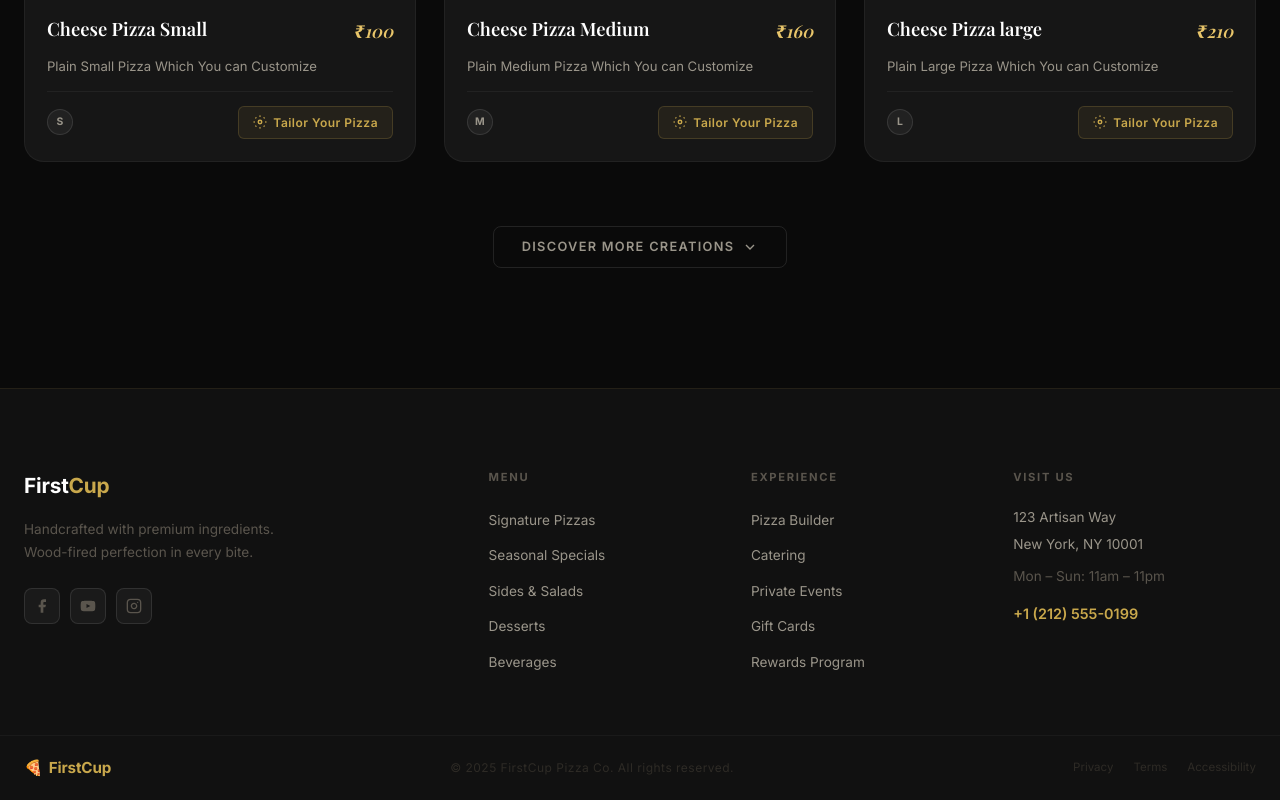
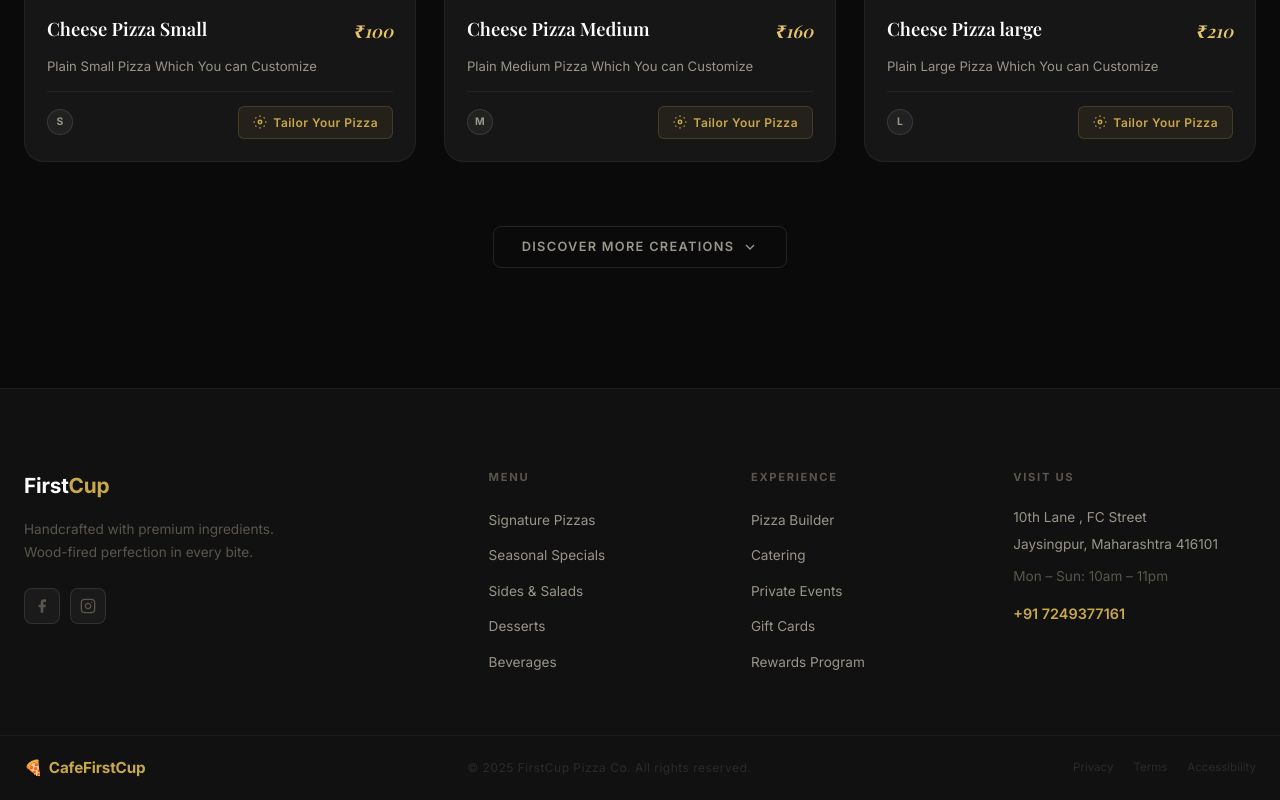
Before and after one commit to Mujjamil/PizzaBuilder, a React (Vite) app: page / in a window 1280 px wide. Shown: the part 1538-2338 px from the top of the page. Built offline with nearby package versions, Linux system fonts and the light colour scheme; a web font is replaced by a local one.

Commit message:
Edited some Footer elements according to firs cup

```diff
--- a/src/components/Footer.jsx
+++ b/src/components/Footer.jsx
@@ -13,14 +13,14 @@ export default function Footer() {
                             Handcrafted with premium ingredients.<br />Wood-fired perfection in every bite.
                         </p>
                         <div className="footer__social">
-                            {['fb', 'yt', 'ig'].map((s) => (
-                                <a key={s} href="#" className="social-link" aria-label={s}>
-                                    {s === 'fb' && <svg width="16" height="16" viewBox="0 0 24 24" fill="currentColor"><path d="M18 2h-3a5 5 0 0 0-5 5v3H7v4h3v8h4v-8h3l1-4h-4V7a1 1 0 0 1 1-1h3z" /></svg>}
-                                    {s === 'yt' && <svg width="16" height="16" viewBox="0 0 24 24" fill="currentColor"><path d="M22.54 6.42a2.78 2.78 0 0 0-1.94-1.96C18.88 4 12 4 12 4s-6.88 0-8.6.46a2.78 2.78 0 0 0-1.94 1.96A29 29 0 0 0 1 12a29 29 0 0 0 .46 5.58A2.78 2.78 0 0 0 3.4 19.54C5.12 20 12 20 12 20s6.88 0 8.6-.46a2.78 2.78 0 0 0 1.94-1.96A29 29 0 0 0 23 12a29 29 0 0 0-.46-5.58zM9.75 15.02V8.98L15.5 12l-5.75 3.02z" /></svg>}
-                                    {s === 'ig' && <svg width="16" height="16" viewBox="0 0 24 24" fill="none" stroke="currentColor" strokeWidth="2" strokeLinecap="round" strokeLinejoin="round"><rect x="2" y="2" width="20" height="20" rx="5" ry="5" /><path d="M16 11.37A4 4 0 1 1 12.63 8 4 4 0 0 1 16 11.37z" /><line x1="17.5" y1="6.5" x2="17.51" y2="6.5" /></svg>}
-                                </a>
-                            ))}
+                            <a href="https://www.facebook.com/CAFEFIRSTCUP/" className="social-link" aria-label="Facebook">
+                                <svg width="16" height="16" viewBox="0 0 24 24" fill="currentColor"><path d="M18 2h-3a5 5 0 0 0-5 5v3H7v4h3v8h4v-8h3l1-4h-4V7a1 1 0 0 1 1-1h3z" /></svg>
+                            </a>
+                            <a href="https://www.instagram.com/cafefirstcupindia/" target="_blank" rel="noopener noreferrer" className="social-link" aria-label="Instagram">
+                                <svg width="16" height="16" viewBox="0 0 24 24" fill="none" stroke="currentColor" strokeWidth="2" strokeLinecap="round" strokeLinejoin="round"><rect x="2" y="2" width="20" height="20" rx="5" ry="5" /><path d="M16 11.37A4 4 0 1 1 12.63 8 4 4 0 0 1 16 11.37z" /><line x1="17.5" y1="6.5" x2="17.51" y2="6.5" /></svg>
+                            </a>
                         </div>
+
                     </div>
 
                     <div className="footer__col">
@@ -44,10 +44,10 @@ export default function Footer() {
                     <div className="footer__col">
                         <h4 className="footer__col-title">Visit Us</h4>
                         <div className="footer__address">
-                            <p>123 Artisan Way</p>
-                            <p>New York, NY 10001</p>
-                            <p className="footer__hours">Mon – Sun: 11am – 11pm</p>
-                            <a href="tel:+12125550199" className="footer__phone">+1 (212) 555-0199</a>
+                            <p>10th Lane , FC Street</p>
+                            <p>Jaysingpur, Maharashtra 416101</p>
+                            <p className="footer__hours">Mon – Sun: 10am – 11pm</p>
+                            <a href="tel:+12125550199" className="footer__phone">+91 7249377161</a>
                         </div>
                     </div>
                 </div>
@@ -56,7 +56,7 @@ export default function Footer() {
             <div className="footer__bottom">
                 <div className="container footer__bottom-inner">
                     <span className="footer__logo footer__logo--sm">
-                        🍕 <span className="logo-craft">FirstCup</span>
+                        🍕 <span className="logo-craft">CafeFirstCup</span>
                     </span>
                     <p className="footer__copy">© 2025 FirstCup Pizza Co. All rights reserved.</p>
                     <div className="footer__legal">
```
